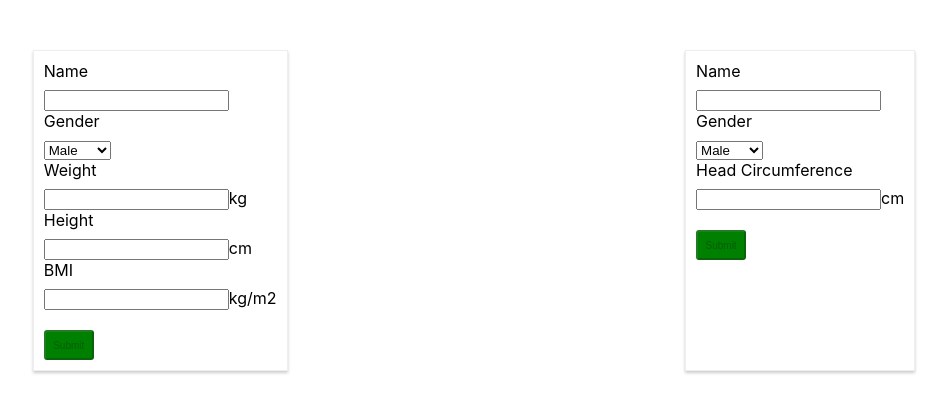
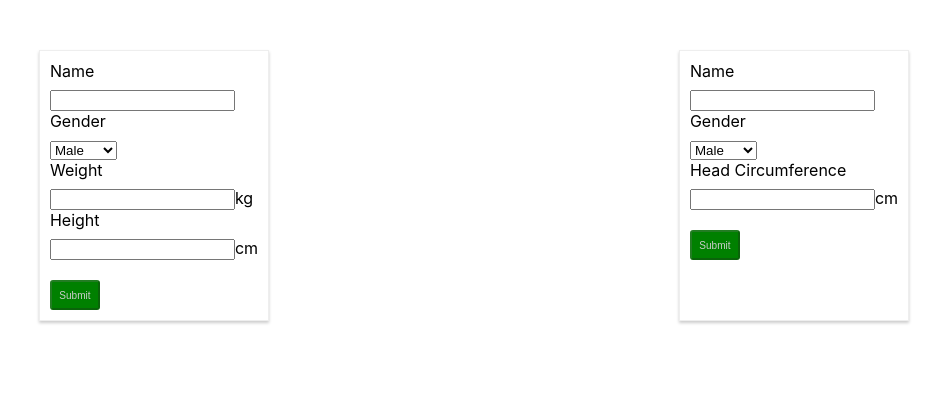
Before and after one commit to CharlesXyt/Clinic_to_Cloud, a React (Create React App) app: page / in a window 1280 px wide. Shown: the top 412 px of the page, without its empty margins (166-1113 px from the left). Built offline with nearby package versions, Linux system fonts and the light colour scheme.

Commit message:
fix validity bugs

```diff
--- a/src/assest/exampleData/exampleData.js
+++ b/src/assest/exampleData/exampleData.js
@@ -71,7 +71,7 @@ const bmiReferenceProps = {
         display: false,
         isRequired: false,
         value:"",
-        valid:false
+        valid:true
       },
     ],
   };
--- a/src/component/Button/StyledButton.js
+++ b/src/component/Button/StyledButton.js
@@ -3,11 +3,16 @@ import styled from 'styled-components'
 const StyledButton = styled.button`
     cursor:pointer;
     border-radius:3px;
+    color: white;
     width:50px;
     height:30px;
     font-size:10px;
     background-color:green;
     margin-top:20px
+    :disabled{
+        color:#ccc;
+        cursor:not-allowed;
+    }
 `
 
 export default StyledButton;
--- a/src/component/Input/Input.js
+++ b/src/component/Input/Input.js
@@ -29,11 +29,14 @@ const input = (props) => {
             inputElement = <StyledInput value={props.value} onChange={props.changed} required={props.isRequired}></StyledInput>
     }
 
+    const result = props.display ? (<div>
+                        <StyledLabel>{props.displayName}</StyledLabel>
+                        {inputElement}
+                        <span>{props.unitOfMeasure}</span>
+                    </div>) : null
     return (
         <div>
-            <StyledLabel>{props.displayName}</StyledLabel>
-            {inputElement}
-            <span>{props.unitOfMeasure}</span>
+            {result}
         </div>
     )
 
--- a/src/container/onlineSubmit/onlineSubmit.js
+++ b/src/container/onlineSubmit/onlineSubmit.js
@@ -12,21 +12,34 @@ class OnlineSubmit extends React.Component{
             bmiProps:bmiReferenceProps,
             headProps:headCircumferenceReferenceProps,
             bmiPropsDisable:true,
-            headPropsDisable:true
+            headPropsDisable:true,
+            bmiIndex:null
         }
     }
 
     buttonOnClick = (type) => {
         const formValues = this.state[type].dataElements.map((el) => {return {[el.id]:el.value}})
         const result = Object.assign(...formValues)
+        if(type === "bmiProps"){
+            const newBmiIndex = parseFloat(result.weight) / (parseFloat(result.height) * parseFloat(result.height) ) * 10000
+            this.setState({
+                bmiIndex: newBmiIndex.toFixed(2)
+            })
+            result.bmi = newBmiIndex.toFixed(2)
+        }
         console.log(result)
     }
 
 
-    checkValidity = (element) => {
+    checkValidity = (element,changedValue) => {
         let valid= true
         if(element.bounds){
-            valid = element.value < element.bounds.upperLimit && valid
+            if(element.bounds.upperLimit){
+                valid = changedValue < element.bounds.upperLimit && valid
+            }
+            if(element.bounds.lowerLimit){
+                valid = changedValue > element.bounds.lowerLimit && valid
+            }
         }
         return valid
     }
@@ -39,7 +52,7 @@ class OnlineSubmit extends React.Component{
                 return {
                     ...el,
                     value:changedValue,
-                    valid:this.checkValidity(el)
+                    valid:this.checkValidity(el,changedValue)
                 }
             }else{
                 return {
@@ -75,6 +88,7 @@ class OnlineSubmit extends React.Component{
             <Form>
                 <FormElement>
                     {formBmi}
+                    {this.state.bmiIndex ? <p>BMI: {this.state.bmiIndex}</p> : null}
                     <Button disabled={this.state.bmiPropsDisable} onClick={() => this.buttonOnClick("bmiProps")}/>
                 </FormElement>
                 <FormElement>
```
